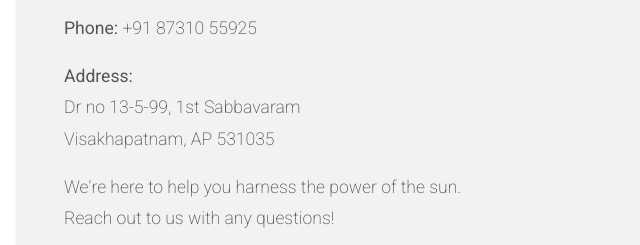
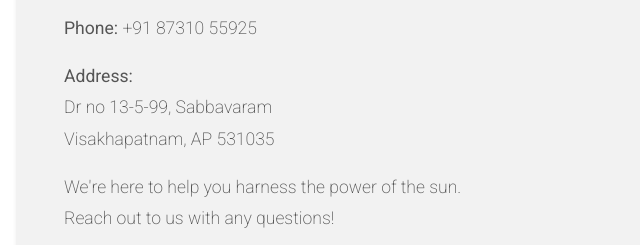
Before and after one commit to raviswaroop-98/forever-solar, an Eleventy site: page index.md in a window 1280 px wide. Shown: the part 2837-3082 px from the top of the page, 0-640 px from the left. Built offline with nearby package versions, Linux system fonts and the light colour scheme; Eleventy itself is replaced by a stand-in of ours; files that its build step writes are made by us from their sources.

Commit message:
corrected address

```diff
--- a/_includes/index.html
+++ b/_includes/index.html
@@ -203,7 +203,7 @@
                         <p><strong>Email:</strong> info@foreversolar.co.in</p>
                         <p><strong>Phone:</strong> +91 87310 55925</p>
                         <p><strong>Address:</strong><br>
-                            Dr no 13-5-99, 1st Sabbavaram<br>
+                            Dr no 13-5-99, Sabbavaram<br>
                             Visakhapatnam, AP 531035<br>
                         </p>
                         <p>
```
